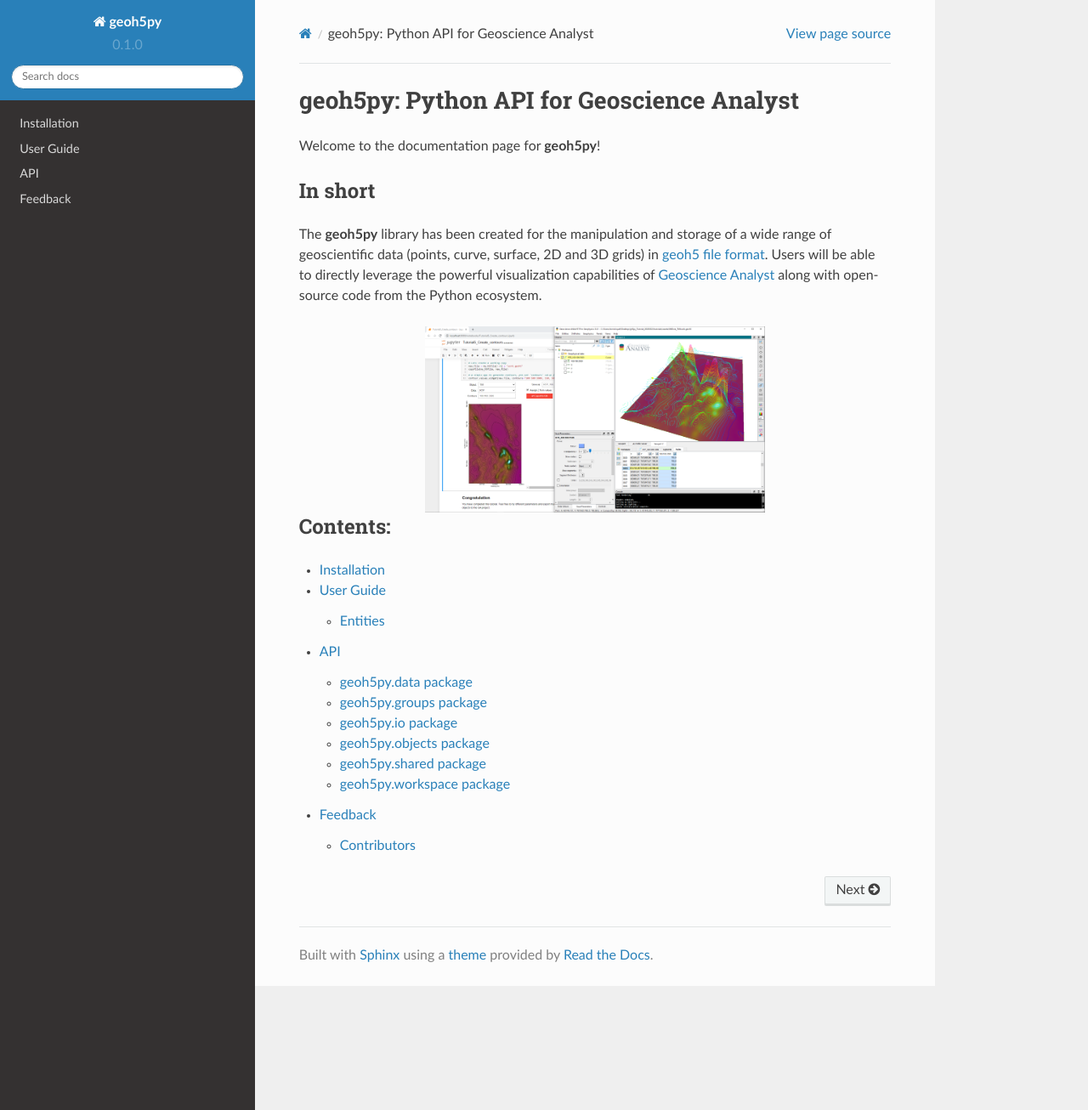
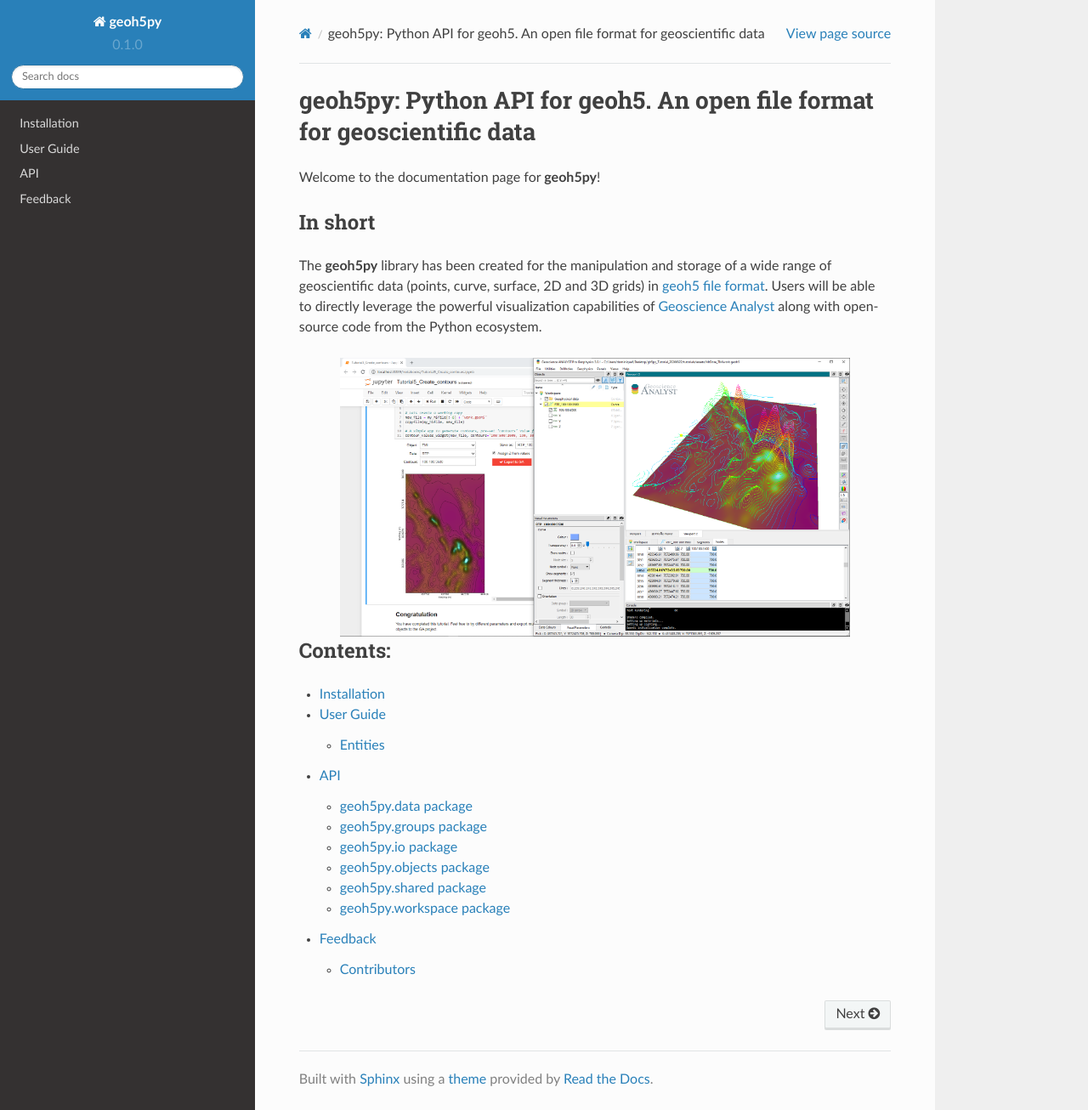
Before and after one commit to MiraGeoscience/geoh5py, a Sphinx documentation site: the page built from docs/index.rst, in a window 1280 px wide and 1306 px high. Shown: the whole window at 85% size. Built offline with Sphinx 7.4.7 and the Read the Docs theme 2.0.0, drawn with Linux system fonts in a browser that asks for light colours.

Commit message:
Mirror index intro line from README

```diff
--- a/docs/index.rst
+++ b/docs/index.rst
@@ -1,5 +1,5 @@
-geoh5py: Python API for Geoscience Analyst
-==========================================
+geoh5py: Python API for geoh5. An open file format for geoscientific data
+=========================================================================
 
 
 Welcome to the documentation page for **geoh5py**!
@@ -15,7 +15,7 @@
 
 .. figure:: ./images/GA_demo.png
 	    :align: center
-	    :width: 400
+	    :width: 600
 
 
 Contents:
```
